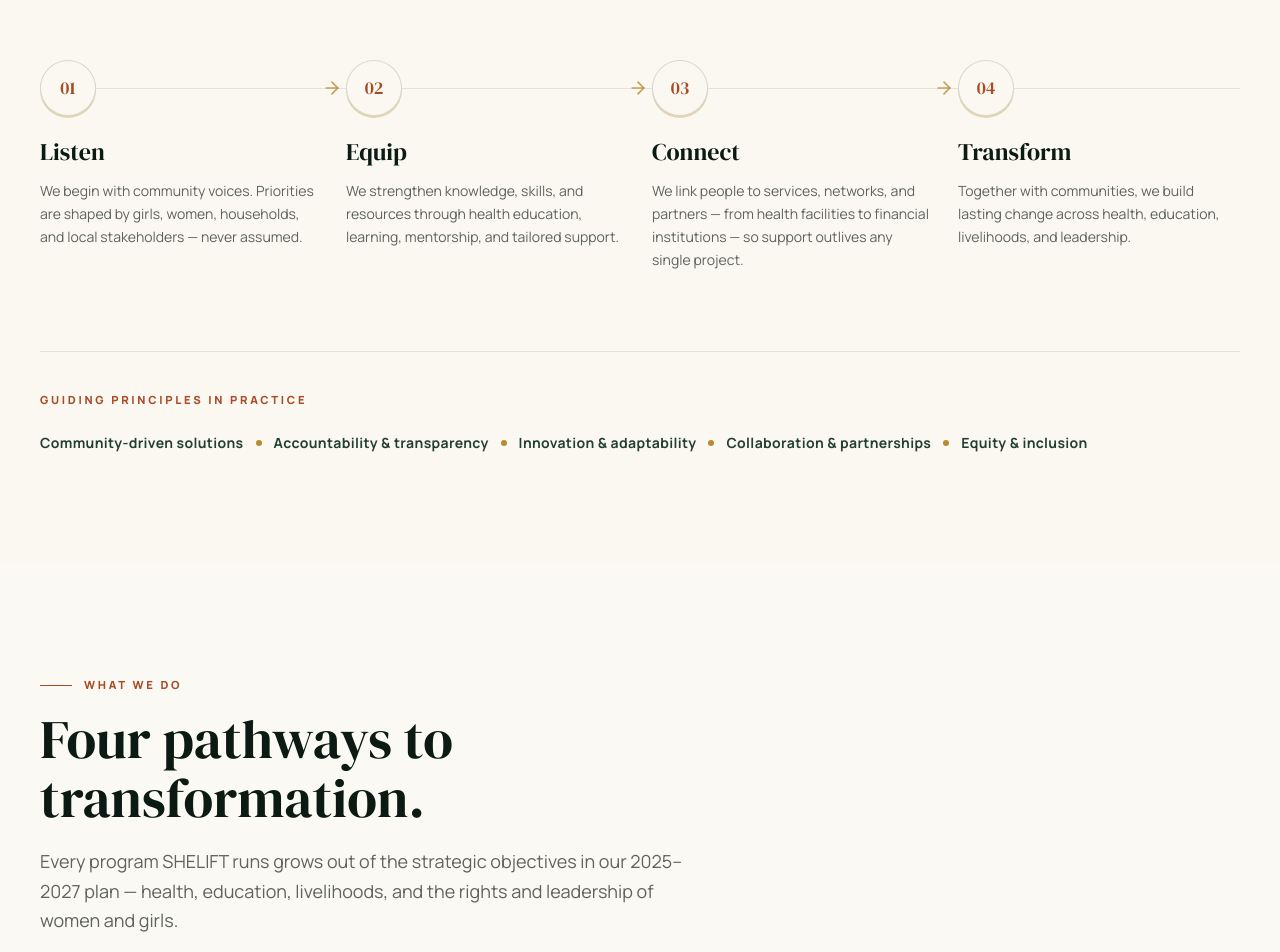
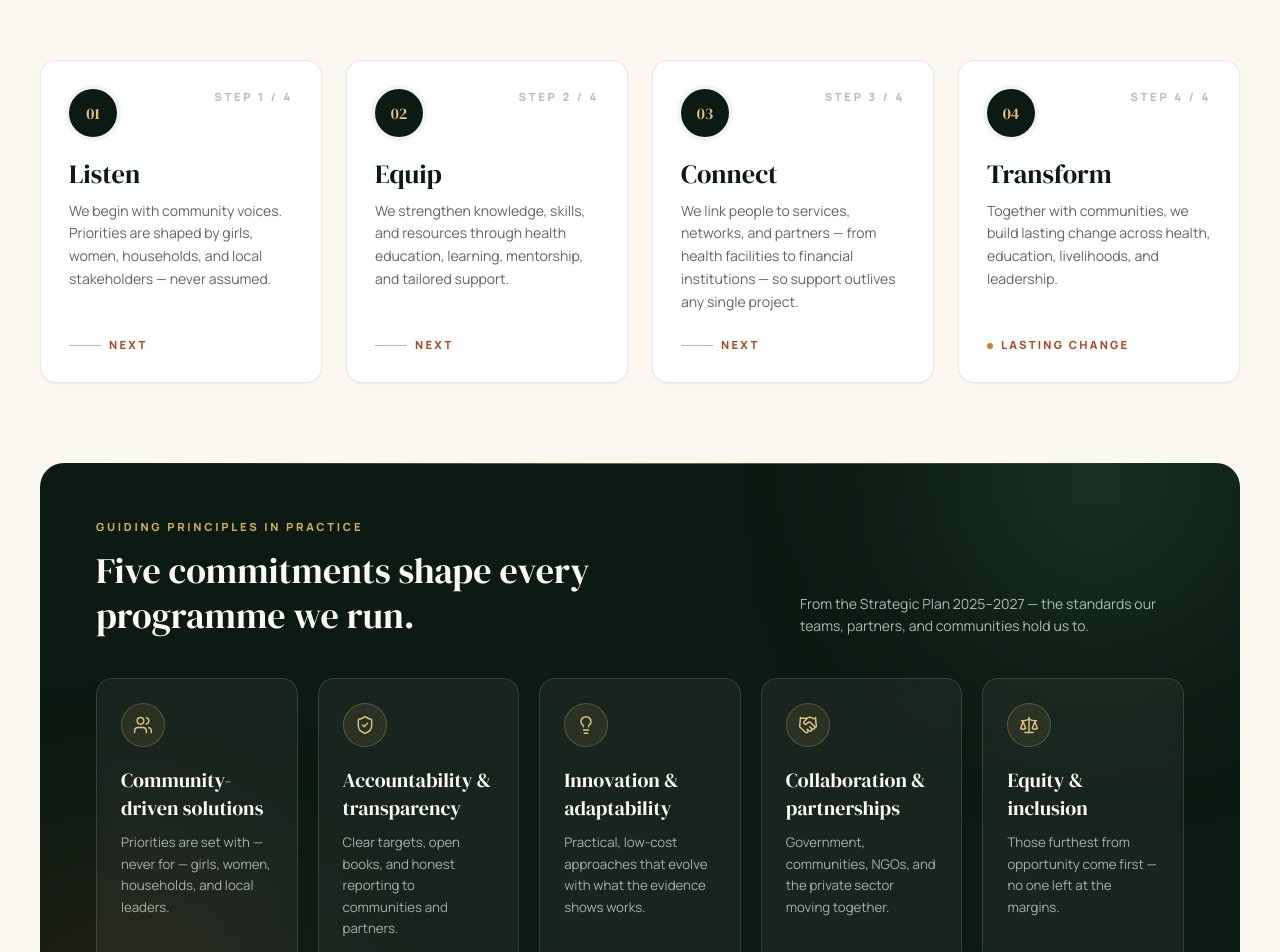
Before and after one commit to musinguziemma1/Shelift, a React (Vite) app: page / in a window 1280 px wide. Shown: the part 3500-4452 px from the top of the page. Built offline with nearby package versions, Linux system fonts and the light colour scheme.

Commit message:
feat: redesign Guiding principles into premium five-card panel with step cards upgrade

```diff
--- a/src/components/Approach.tsx
+++ b/src/components/Approach.tsx
@@ -1,12 +1,38 @@
 import { motion } from "framer-motion";
-import { ArrowRight } from "lucide-react";
+import { Handshake, Lightbulb, Scale, ShieldCheck, Users } from "lucide-react";
 import { approach } from "../data/storytelling";
-import { EASE, viewportOnce } from "../lib/motion";
-import { Reveal } from "./ui/Reveal";
+import { fadeUpItem, staggerContainer, viewportOnce } from "../lib/motion";
 import { SectionHeading } from "./ui/SectionHeading";
+
+const principleDetails = [
+  {
+    icon: Users,
+    text: "Priorities are set with — never for — girls, women, households, and local leaders.",
+  },
+  {
+    icon: ShieldCheck,
+    text: "Clear targets, open books, and honest reporting to communities and partners.",
+  },
+  {
+    icon: Lightbulb,
+    text: "Practical, low-cost approaches that evolve with what the evidence shows works.",
+  },
+  {
+    icon: Handshake,
+    text: "Government, communities, NGOs, and the private sector moving together.",
+  },
+  {
+    icon: Scale,
+    text: "Those furthest from opportunity come first — no one left at the margins.",
+  },
+] as const;
 
 export function Approach() {
   const steps = approach.steps;
+  const principles = approach.values.map((value, i) => ({
+    value,
+    ...principleDetails[i],
+  }));
 
   return (
     <section id="approach" className="bg-ivory py-20 lg:py-28">
@@ -14,58 +40,108 @@ export function Approach() {
         <SectionHeading eyebrow={approach.eyebrow} title={approach.headline} lead={approach.lead} />
 
         {/* LISTEN → EQUIP → CONNECT → TRANSFORM */}
-        <div className="relative mt-16">
-          {/* Base channel */}
-          <div
+        <motion.ol
+          variants={staggerContainer}
+          initial="hidden"
+          whileInView="visible"
+          viewport={viewportOnce}
+          className="relative mt-14 grid gap-5 sm:grid-cols-2 lg:mt-16 lg:grid-cols-4 lg:gap-6"
+        >
+          {steps.map((step, i) => (
+            <motion.li
+              key={step.number}
+              variants={fadeUpItem}
+              className="group relative flex flex-col overflow-hidden rounded-2xl border border-forest-900/10 bg-white p-7 shadow-[0_1px_2px_rgba(11,26,18,0.05)] transition-all duration-500 hover:-translate-y-1.5 hover:border-clay-500/30 hover:shadow-[0_20px_45px_-20px_rgba(168,76,40,0.35)]"
+            >
+              <span
                 aria-hidden="true"
-            className="absolute left-0 right-0 top-7 hidden h-px bg-forest-900/10 lg:block"
+                className="absolute inset-x-0 top-0 h-1 origin-left scale-x-0 bg-gradient-to-r from-clay-500 via-clay-400 to-gold-400 transition-transform duration-500 ease-out group-hover:scale-x-100"
               />
-          {/* Animated flow */}
-          <motion.div
-            aria-hidden="true"
-            className="absolute left-0 top-7 hidden h-px origin-left bg-gold-500 lg:block"
-            initial={{ scaleX: 0 }}
-            whileInView={{ scaleX: 1 }}
-            viewport={viewportOnce}
-            transition={{ duration: 1.6, ease: EASE }}
-          />
-
-          <div className="grid gap-10 lg:grid-cols-4 lg:gap-6">
-            {steps.map((step, i) => (
-              <Reveal key={step.number} delay={i * 0.12} className="relative">
-                <span className="relative z-10 grid h-14 w-14 place-items-center rounded-full border border-forest-900/15 bg-ivory font-display text-lg text-clay-600 shadow-[0_2px_0_0_rgba(185,138,51,0.35)]">
+              <div className="flex items-start justify-between gap-3">
+                <span className="grid h-12 w-12 place-items-center rounded-full bg-forest-950 font-display text-base text-gold-300 ring-4 ring-forest-950/5 transition-transform duration-500 group-hover:scale-105">
                   {step.number}
                 </span>
-                {i < steps.length - 1 && (
-                  <ArrowRight
+                <span
                   aria-hidden="true"
-                    className="absolute -right-5 top-4 hidden w-5 text-gold-500/80 lg:block"
-                  />
+                  className="eyebrow text-forest-900/30"
+                >
+                  Step {i + 1} / {steps.length}
+                </span>
+              </div>
+              <h3 className="mt-6 font-display text-[1.65rem] leading-none text-forest-950">
+                {step.label}
+              </h3>
+              <p className="mt-3 flex-1 text-sm leading-relaxed text-charcoal/70">{step.text}</p>
+              <span
+                aria-hidden="true"
+                className="mt-6 flex items-center gap-2 text-[0.7rem] font-extrabold uppercase tracking-[0.2em] text-clay-600"
+              >
+                {i < steps.length - 1 ? (
+                  <>
+                    <span className="h-px w-8 bg-clay-500/50 transition-all duration-500 group-hover:w-12 group-hover:bg-clay-500" />
+                    Next
+                  </>
+                ) : (
+                  <>
+                    <span className="h-1.5 w-1.5 rounded-full bg-gold-500" />
+                    Lasting change
+                  </>
                 )}
-                <h3 className="mt-5 font-display text-2xl text-forest-950">{step.label}</h3>
-                <p className="mt-3 text-sm leading-relaxed text-charcoal/70">{step.text}</p>
-              </Reveal>
+              </span>
+            </motion.li>
           ))}
-          </div>
+        </motion.ol>
+
+        {/* Guiding principles in practice — five premium cards */}
+        <div className="relative mt-16 overflow-hidden rounded-3xl bg-forest-950 p-8 sm:p-10 lg:mt-20 lg:p-14">
+          <div aria-hidden="true" className="pointer-events-none absolute inset-0">
+            <div className="absolute -top-32 right-0 h-72 w-72 rounded-full bg-forest-700/50 blur-[100px]" />
+            <div className="absolute -bottom-36 -left-16 h-72 w-72 rounded-full bg-clay-700/25 blur-[100px]" />
+            <div className="absolute inset-x-8 top-0 h-px bg-gradient-to-r from-transparent via-gold-400/60 to-transparent sm:inset-x-14" />
           </div>
 
-        {/* Values as a flowing pathway */}
-        <Reveal className="mt-20 border-t border-forest-900/10 pt-10">
-          <p className="eyebrow text-clay-600">Guiding principles in practice</p>
-          <ul className="mt-6 flex flex-wrap items-center gap-x-3 gap-y-3">
-            {approach.values.map((value, i) => (
-              <li key={value} className="group flex items-center gap-3">
-                <span className="text-sm font-bold tracking-wide text-forest-800">{value}</span>
-                {i < approach.values.length - 1 && (
+          <div className="relative flex flex-col gap-4 sm:flex-row sm:items-end sm:justify-between">
+            <div>
+              <p className="eyebrow text-gold-400">Guiding principles in practice</p>
+              <h3 className="mt-3 max-w-xl font-display text-3xl leading-tight text-ivory sm:text-4xl">
+                Five commitments shape every programme we run.
+              </h3>
+            </div>
+            <p className="max-w-sm text-sm leading-relaxed text-forest-100/75">
+              From the Strategic Plan 2025–2027 — the standards our teams, partners, and communities hold us to.
+            </p>
+          </div>
+
+          <motion.ul
+            variants={staggerContainer}
+            initial="hidden"
+            whileInView="visible"
+            viewport={viewportOnce}
+            className="relative mt-10 grid gap-4 sm:grid-cols-2 lg:grid-cols-3 lg:gap-5 xl:grid-cols-5"
+          >
+            {principles.map((principle) => (
+              <motion.li
+                key={principle.value}
+                variants={fadeUpItem}
+                className="group relative flex flex-col overflow-hidden rounded-2xl border border-ivory/12 bg-white/[0.05] p-6 backdrop-blur-sm transition-colors duration-500 hover:border-gold-400/45 hover:bg-white/[0.08]"
+              >
                 <span
                   aria-hidden="true"
-                    className="h-1.5 w-1.5 rounded-full bg-gold-500 transition-transform duration-300 group-hover:scale-125"
+                  className="absolute inset-x-0 top-0 h-[2px] origin-left scale-x-0 bg-gradient-to-r from-gold-400 to-clay-400 transition-transform duration-500 ease-out group-hover:scale-x-100"
                 />
-                )}
-              </li>
+                <span className="inline-flex h-11 w-11 items-center justify-center rounded-full border border-gold-400/30 bg-gold-400/10 text-gold-300 transition-transform duration-500 group-hover:scale-110">
+                  <principle.icon aria-hidden="true" className="h-5 w-5" strokeWidth={1.75} />
+                </span>
+                <h4 className="mt-5 font-display text-xl leading-snug text-ivory">
+                  {principle.value}
+                </h4>
+                <p className="mt-2.5 flex-1 text-[0.83rem] leading-relaxed text-forest-100/70">
+                  {principle.text}
+                </p>
+              </motion.li>
             ))}
-          </ul>
-        </Reveal>
+          </motion.ul>
+        </div>
       </div>
     </section>
   );
```
Lines whose indentation alone changed are shown as unchanged.
